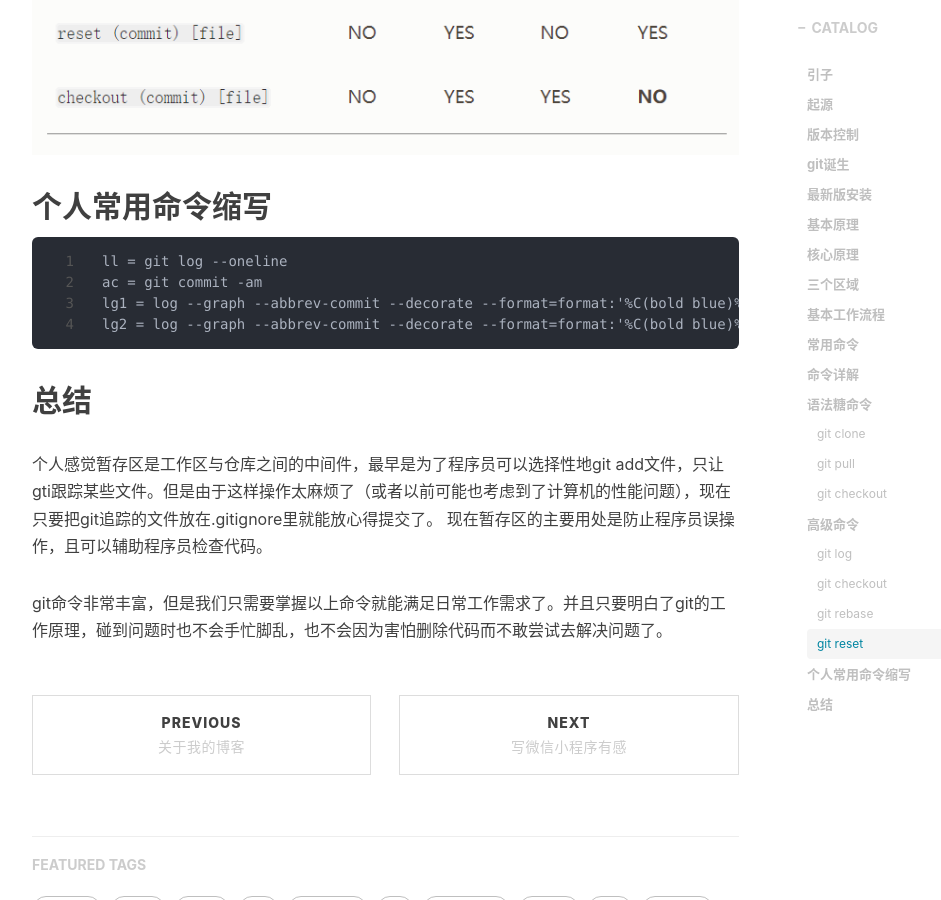
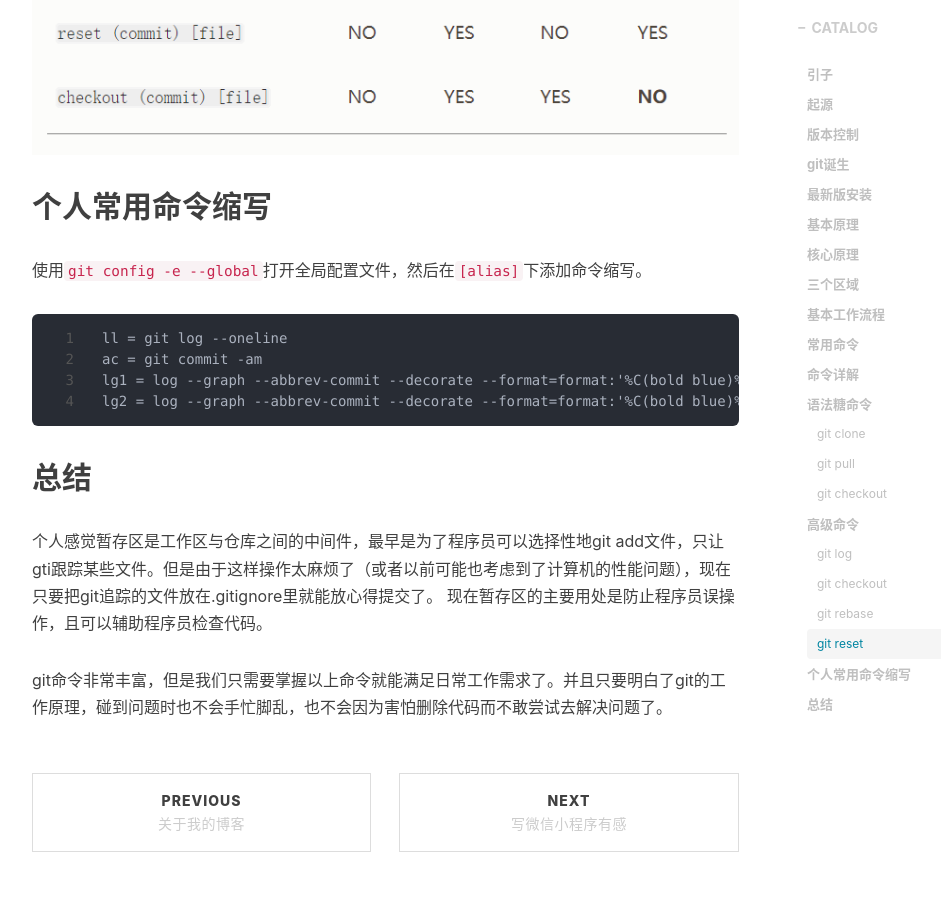
Before and after one commit to AnthonySAD/AnthonySAD.github.io, a Jekyll site: the page built from _posts/2018-12-31-git-commands.md, in a window 1280 px wide and 900 px high, scrolled down 10281 px. Shown: the whole window, without its empty margins (233-1174 px from the left). Built offline with Jekyll 4.4.1, drawn with Linux system fonts in a browser that asks for light colours; nearby versions of some CDN libraries; comment, search, counter and statistics services are not loaded.

Commit message:
change read me,change post git

````diff
--- a/Tag.html
+++ b/Tag.html
@@ -1,5 +1,5 @@
 ---
-title: tag
+title: Tag
 layout: default
 description: Just do better!
 header-img: "img/tag-bg.jpg"
--- a/_posts/2018-12-31-git-commands.md
+++ b/_posts/2018-12-31-git-commands.md
@@ -284,6 +284,8 @@ git log非常有用，可以查看历史提交记录，及HEAD指向。。 一
 
 ## 个人常用命令缩写
 
+使用```git config -e --global```打开全局配置文件，然后在```[alias]```下添加命令缩写。
+
 ```
 ll = git log --oneline
 ac = git commit -am
````
Also changed, not shown: README.md.
